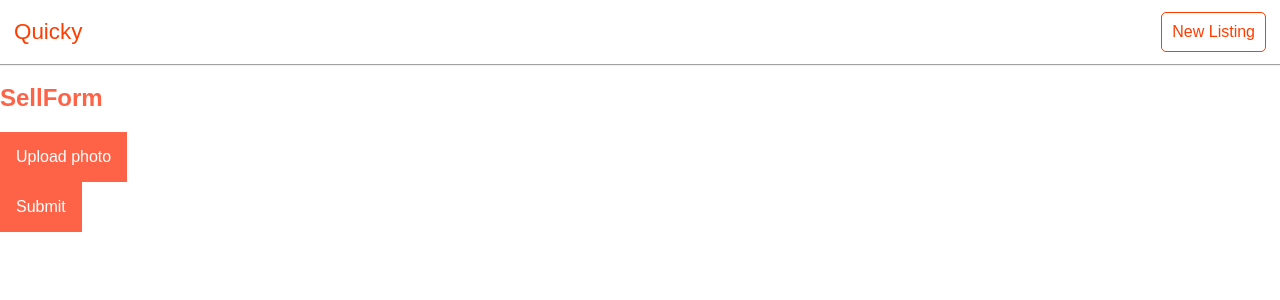
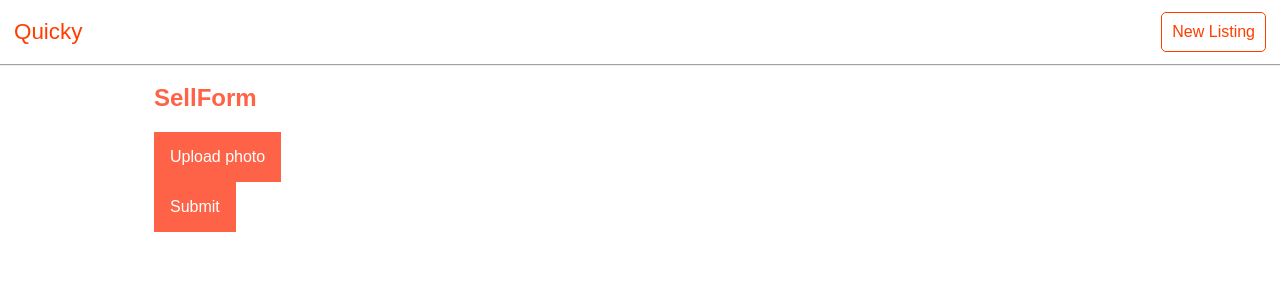
Before and after one commit to badboiz/frontend, a React (Create React App) app: page /sell in a window 1280 px wide. Shown: the top 300 px of the page. Built offline with nearby package versions, Linux system fonts and the light colour scheme.

Commit message:
Change page css

```diff
--- a/src/components/ListingContainer/ListingContainer.css
+++ b/src/components/ListingContainer/ListingContainer.css
@@ -1,9 +1,4 @@
 .ListingContainer {
-  padding: 14px;
-
-  max-width: 1000px;
-  margin: 0 auto;
-
   display: flex;
   flex-wrap: wrap;
   justify-content: space-between;
--- a/src/components/Page/Page.css
+++ b/src/components/Page/Page.css
@@ -1,3 +1,7 @@
 .Page {
-  padding-top: 64px;
+  padding: 64px 14px;
+
+  max-width: 1000px;
+  margin: 0 auto;
+
 }
```
